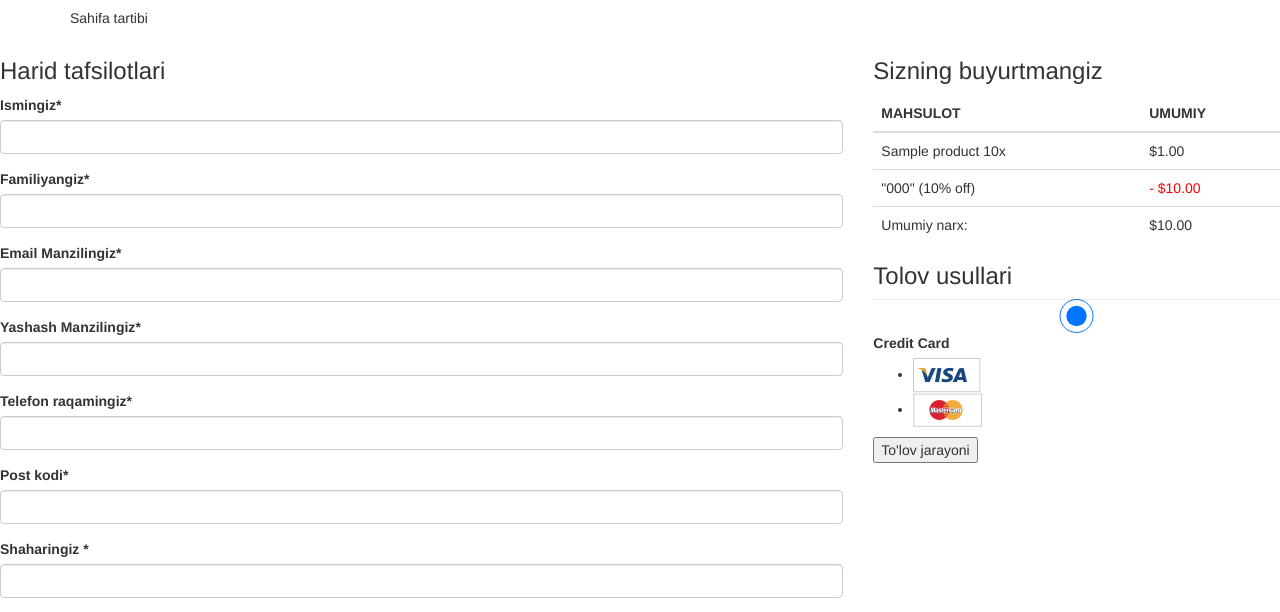
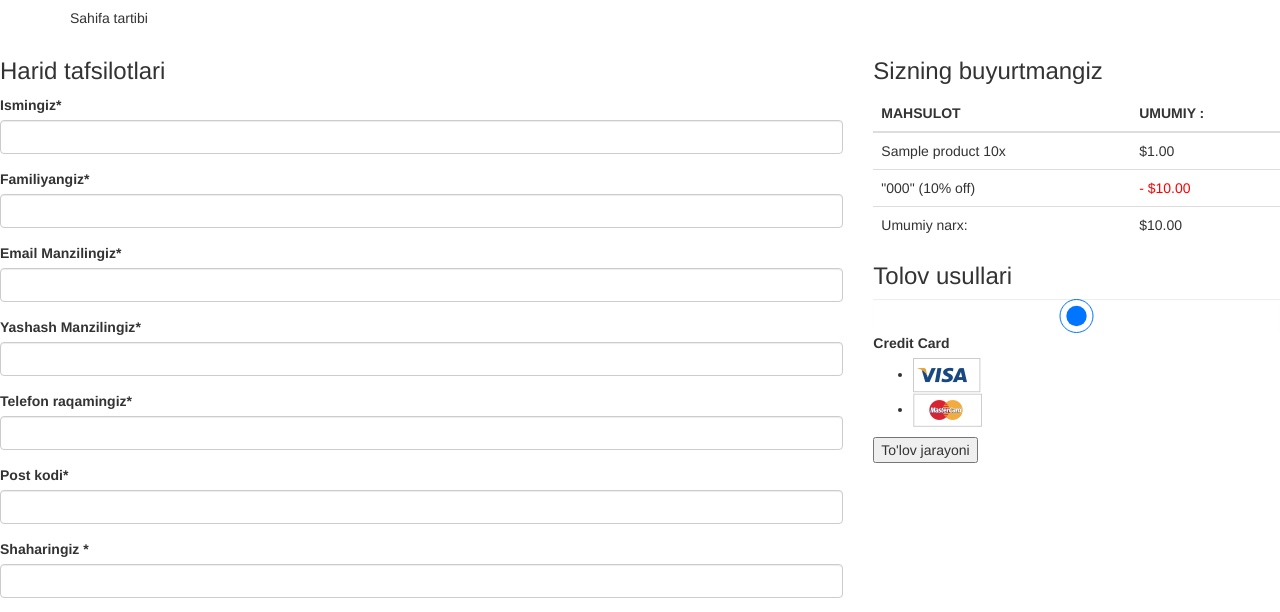
Before and after one commit to Torajonov/Bookstore, a Django app: template orders/templates/orders/order_create.html in a window 1280 px wide. Shown: the part 942-1554 px from the top of the page. Run offline with Django 3.2, Linux system fonts and the light colour scheme; the template is opened without the code that fills it: most values are stand-ins (such as "Sample title", 1, 10 or a date in 2020); grey boxes marked "Sample" are stand-in pictures; some libraries are stand-ins or nearby versions.

Commit message:
Update order_create.html

```diff
--- a/orders/templates/orders/order_create.html
+++ b/orders/templates/orders/order_create.html
@@ -80,7 +80,7 @@
                                     <thead>
                                         <tr>
                                             <th class="text-uppercase">Mahsulot</th>
-                                            <th class="text-uppercase">Umumiy</th>
+                                            <th class="text-uppercase">Umumiy :</th>
                                         </tr>
                                     </thead>
                                     <tbody>
```
